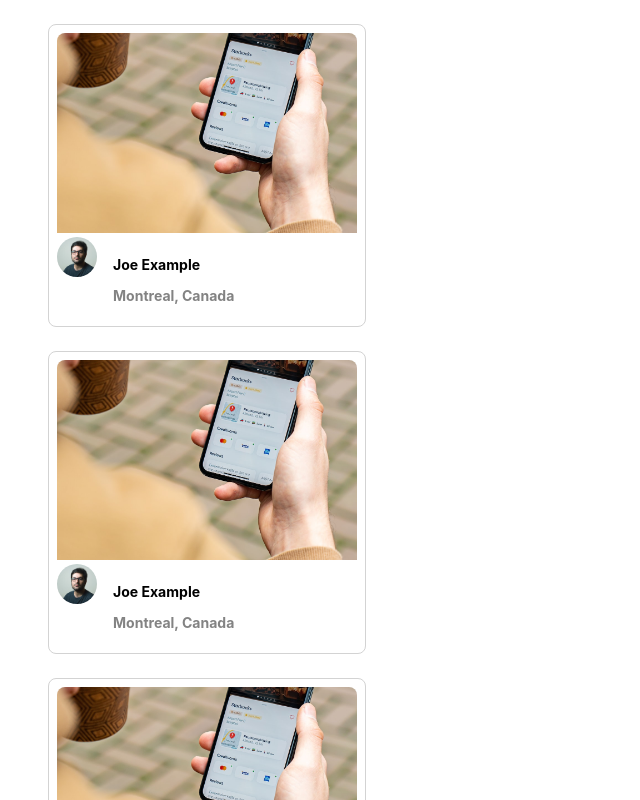
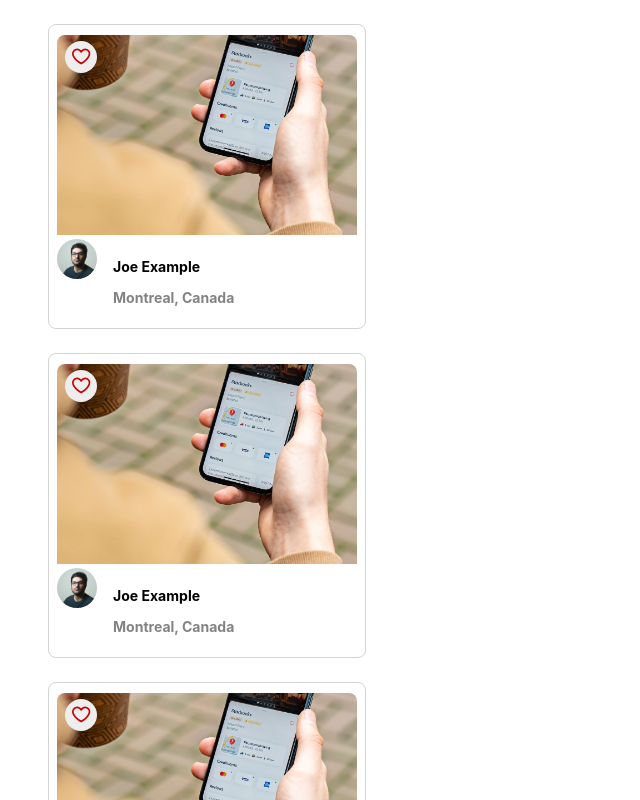
Before and after one commit to kkoreoo/photolabs, a React (Create React App) app in the folder frontend/: page / in a window 1280 px wide. Shown: the top 800 px of the page, without its empty margins (0-640 px from the left). Built offline with nearby package versions, Linux system fonts and the light colour scheme; the HTML template or start-up script is replaced by a standard one.

Commit message:
added favourite button

```diff
--- a/frontend/src/components/FavIcon.jsx
+++ b/frontend/src/components/FavIcon.jsx
@@ -1,6 +1,7 @@
 import React from 'react';
 
 const FavIcon = ({displayAlert, selected}) => {
+
   return (
     <svg width="20" height="17" viewBox="0 0 24 19" fill="none" xmlns="http://www.w3.org/2000/svg">
       <path fill={selected ? "#C80000" : "#EEEEEE"} d="M11 18C11 18 1 12.5909 1 6.02273C1 4.8616 1.41649 3.73633 2.17862 2.83838C2.94075 1.94043 4.00143 1.32526 5.1802 1.09755C6.35897 0.869829 7.58301 1.04363 8.64406 1.58938C9.70512 2.13512 10.5376 3.0191 11 4.09092C11.4624 3.0191 12.2949 2.13512 13.3559 1.58938C14.417 1.04363 15.641 0.869829 16.8198 1.09755C17.9986 1.32526 19.0593 1.94043 19.8214 2.83838C20.5835 3.73633 21 4.8616 21 6.02273C21 12.5909 11 18 11 18Z" stroke="#C80000" strokeWidth="2" strokeLinecap="round" strokeLinejoin="round"/>
--- a/frontend/src/components/PhotoFavButton.jsx
+++ b/frontend/src/components/PhotoFavButton.jsx
@@ -4,10 +4,17 @@
 import '../styles/PhotoFavButton.scss';
 
 function PhotoFavButton() {
+
+  const clickHandler = () => {
+    return (isFavourited ? setIsFavourited(false) : setIsFavourited(true));
+  }
+
+  const [isFavourited, setIsFavourited] = useState(false);
+
   return (
-    <div className="photo-list__fav-icon">
+    <div className="photo-list__fav-icon" onClick={clickHandler}>
       <div className="photo-list__fav-icon-svg">
-        {/* Insert React */}
+        <FavIcon selected={isFavourited} setIsFavourited={setIsFavourited} />
       </div>
     </div>
   );
--- a/frontend/src/components/PhotoListItem.jsx
+++ b/frontend/src/components/PhotoListItem.jsx
@@ -1,13 +1,14 @@
 import React from "react";
-
+import PhotoFavButton from "./PhotoFavButton";
 import "../styles/PhotoListItem.scss";
 
 
 
 const PhotoListItem = (props) => {
-  /* Insert React */
+
   return (
     <section key={props.sampleDataForPhotoListItem.id} className="photo-list__item">
+      <PhotoFavButton />
       <img className="photo-list__image" src={props.sampleDataForPhotoListItem.imageSource} />
       <div className="photo-list__user-details">
         <img className="photo-list__user-profile" src={props.sampleDataForPhotoListItem.profile} />
```
